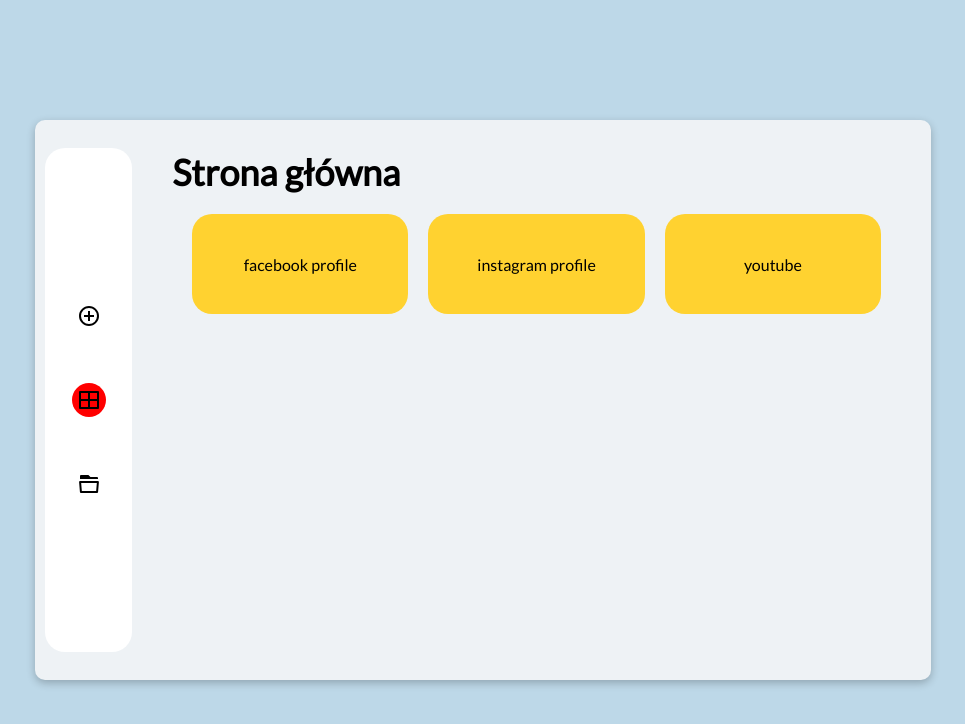
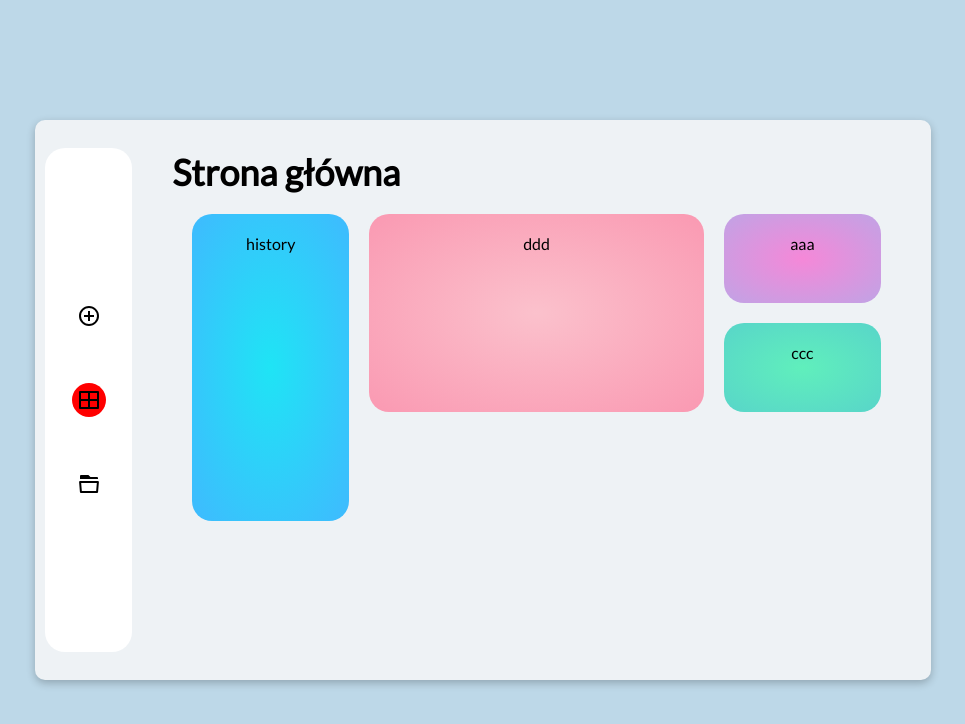
Before and after one commit to woywro/Linkly, a Next.js app: page / in a window 1280 px wide. Shown: the top 724 px of the page, without its empty margins (157-1122 px from the left). Built offline with nearby package versions, Linux system fonts and the light colour scheme.

Commit message:
feat: add homepage tiles

```diff
--- a/src/views/HomePage/components/List/index.tsx
+++ b/src/views/HomePage/components/List/index.tsx
@@ -4,18 +4,21 @@
 
 const StyledList = styled.ul`
   display: grid;
-  grid-template-columns: 1fr 1fr 1fr;
-  width:100%:
+  grid-template-columns: 1fr 1fr 1fr 1fr;
+  grid-template-rows: 1fr 1fr 1fr 1fr;
+  width: 100%;
   height: 100%;
   gap: 20px;
 `;
 export const List = () => {
   const Links = useSelector((state) => state.links);
+
   return (
     <StyledList>
-      {Links.map((e) => {
-        return <ListItem link={e} />;
-      })}
+      <ListItem link={"e"} title={"history"} col={"1"} row={"1/4"} bg="3" />
+      <ListItem link={"e"} title={"ddd"} col={"2/4"} row={"1/3"} bg="2" />
+      <ListItem link={"e"} title={"aaa"} col={"4/5"} row={"1"} bg="4" />
+      <ListItem link={"e"} title={"ccc"} col={"4/5"} row={"2"} bg="5" />
     </StyledList>
   );
 };
--- a/src/views/HomePage/components/ListItem/index.tsx
+++ b/src/views/HomePage/components/ListItem/index.tsx
@@ -1,26 +1,39 @@
 import styled from "styled-components";
-import { LinkInterface } from "../../../../types/LinkInterface";
+import { Text } from "../../../../components/Text";
 
 const StyledListItem = styled.li`
   display: flex;
   justify-content: center;
-  align-items: center;
+  align-items: flex-start;
   padding: 20px;
   border-radius: 20px;
-  background: ${(props) => props.color};
+  height: 100%;
   width: 100%;
-  height: 100px;
+  background: ${(props) => props.bg};
+  grid-column: ${(props) => props.column};
+  grid-row: ${(props) => props.row};
 `;
 
 interface Props {
-  link: LinkInterface;
+  title: string;
+  col: string;
+  row: string;
+  bg: string;
 }
 
-export const ListItem = ({ link }: Props) => {
-  const { name, url, color, tags } = link;
+export const ListItem = ({ title, col, row, bg }: Props) => {
+  const backgrounds = [
+    "white",
+    "radial-gradient(#76b2fe, #b69efe)",
+    "radial-gradient(#fbc1cc, #fa99b2)",
+    "radial-gradient(#1fe4f5, #3fbafe)",
+    "radial-gradient(#f588d8, #c0a3e5)",
+    "radial-gradient(#60efbc, #58d5c9)",
+  ];
+
   return (
-    <StyledListItem color={color}>
-      <p>{name}</p>
+    <StyledListItem column={col} row={row} bg={backgrounds[bg]}>
+      <Text>{title}</Text>
     </StyledListItem>
   );
 };
```
